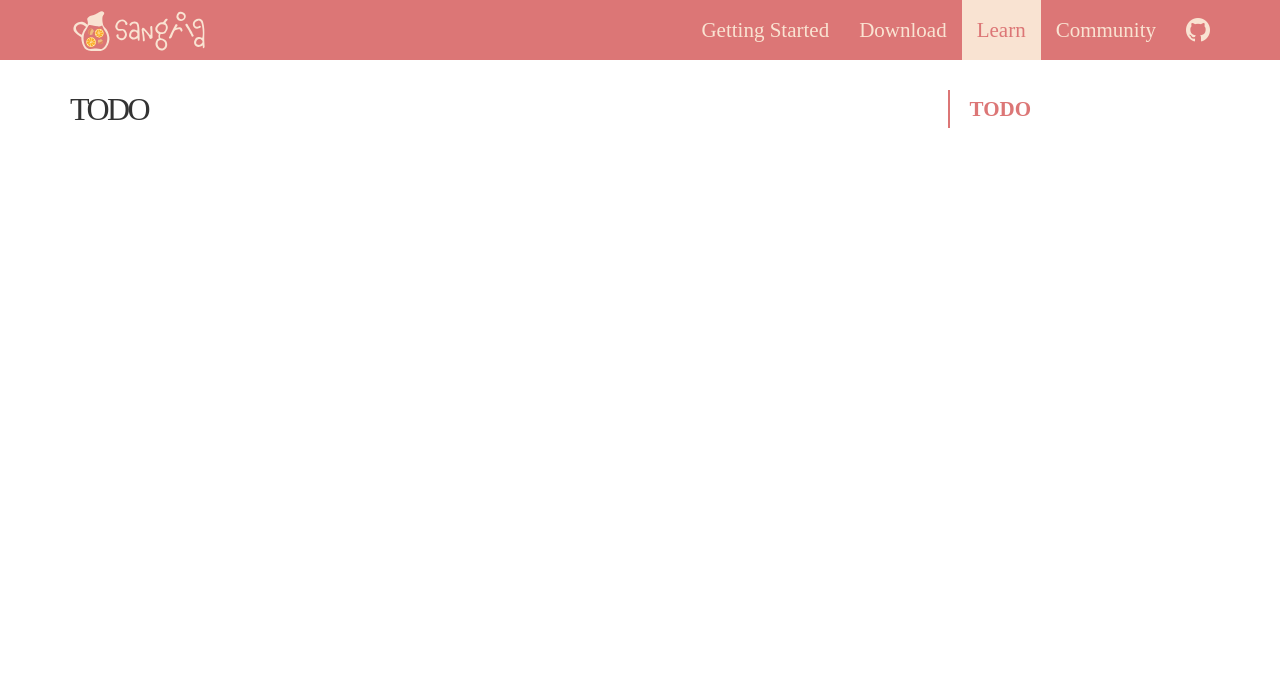
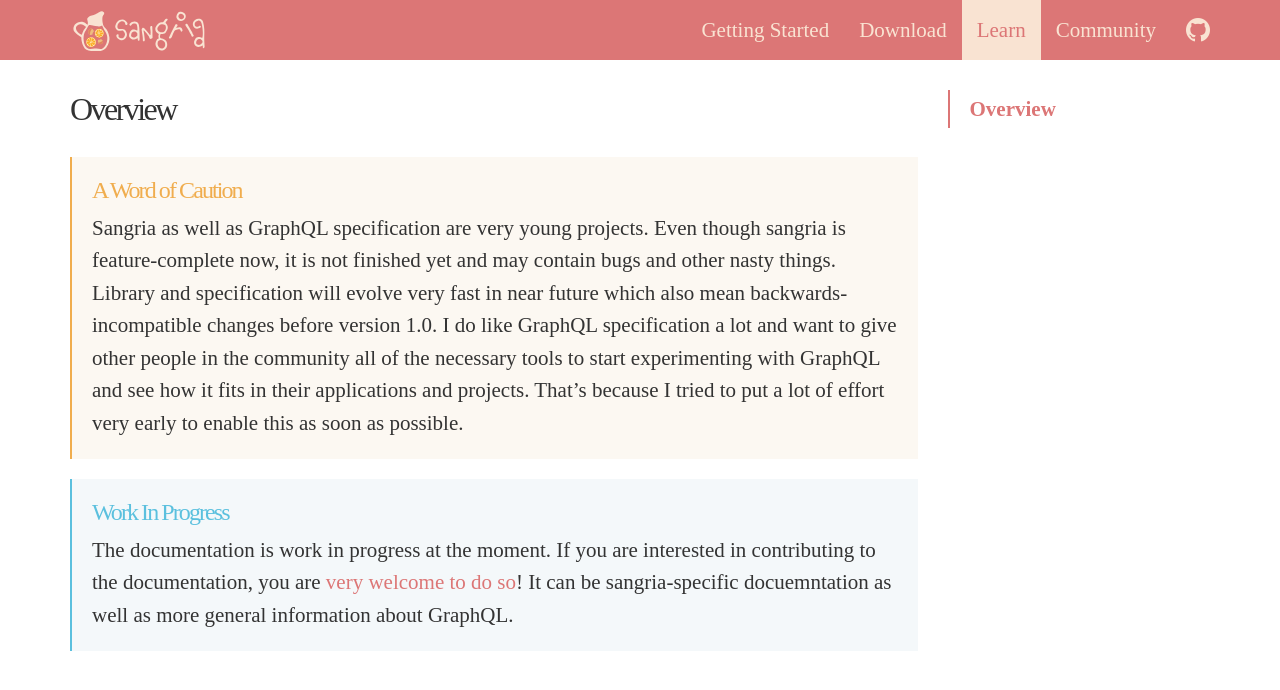
Before and after one commit to sangria-graphql/sangria-graphql.github.io, a Jekyll site: the page built from learn.md, in a window 1280 px wide. Shown: the top 690 px of the page. Built offline with Jekyll 4.4.1, drawn with Linux system fonts in a browser that asks for light colours.

Commit message:
Fixed links and added caution message

```diff
--- /dev/null
+++ b/_includes/caution.html
@@ -0,0 +1,12 @@
+{% include ext.html type="warning" title="A Word of Caution" %}
+Sangria as well as GraphQL specification are very young projects. Even though sangria is feature-complete now,
+it is not finished yet and may contain bugs and other nasty things. Library and specification will evolve very fast in near future which
+also mean backwards-incompatible changes before version 1.0. I do like GraphQL specification a lot and want to give other people in the community all of the necessary
+tools to start experimenting with GraphQL and see how it fits in their applications and projects. That's because I tried to put a lot of effort very early to enable
+this as soon as possible.
+{% include cend.html %}
+
+{% include ext.html type="info" title="Work In Progress" %}
+The documentation is work in progress at the moment. If you are interested in contributing to the documentation,
+you are <a href="{{"/community/#contribute-to-the-website" | prepend: site.baseurl}}">very welcome to do so</a>! It can be sangria-specific docuemntation as well as more general information about GraphQL.
+{% include cend.html %}
--- a/index.html
+++ b/index.html
@@ -12,13 +12,13 @@ title: Sangria - Scala GraphQL Implementation
       <div class="fade-in f0">Scala GraphQL Implementation</div>
     </div>
     <div class="btns">
-      <a class="btn btn-success btn-sm fade-in f1" role="button" href="{{"/learn/#play-integration" | prepend: site.baseurl}}">
+      <a class="btn btn-success btn-sm fade-in f1" role="button" href="{{"/getting-started/" | prepend: site.baseurl}}">
         <span>Getting Started</span>
       </a>
-      <a class="btn btn-success btn-sm fade-in f2" role="button" href="{{"/learn/#play-integration" | prepend: site.baseurl}}">
+      <a class="btn btn-success btn-sm fade-in f2" role="button" href="{{"/learn/" | prepend: site.baseurl}}">
         <span>Documentation</span>
       </a>
-      <a class="btn btn-success btn-sm fade-in f3" role="button" href="{{"/learn/#play-integration" | prepend: site.baseurl}}">
+      <a class="btn btn-success btn-sm fade-in f3" role="button" href="{{"/community/" | prepend: site.baseurl}}">
         <span>Community</span>
       </a>
     </div>
--- a/learn.md
+++ b/learn.md
@@ -4,4 +4,6 @@ animateHeader: false
 title: Learn Sangria
 ---
 
-## TODO
+## Overview
+
+{% include caution.html %}
```
Also changed, not shown: getting-started.md (+3 -1 lines).
